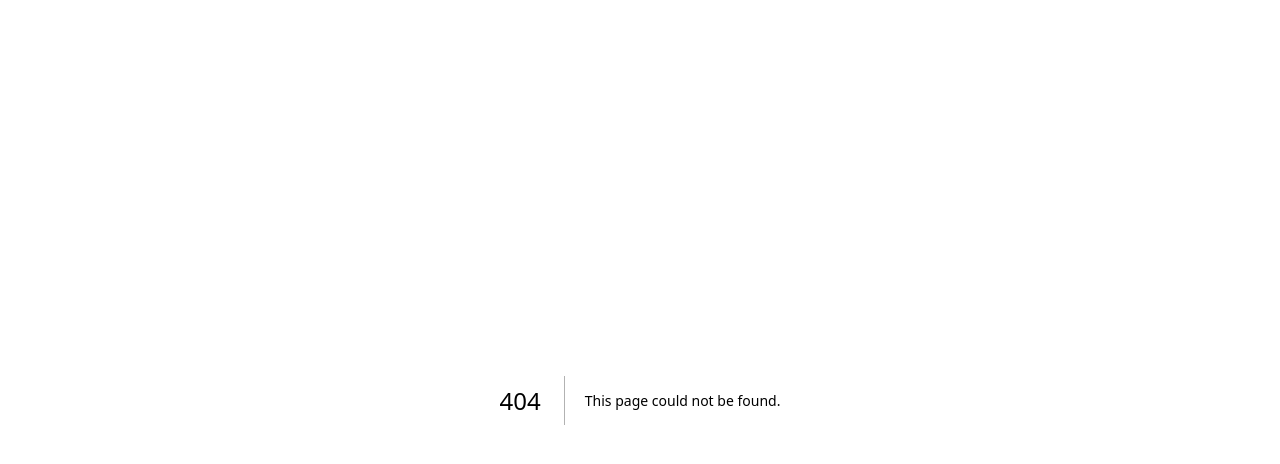
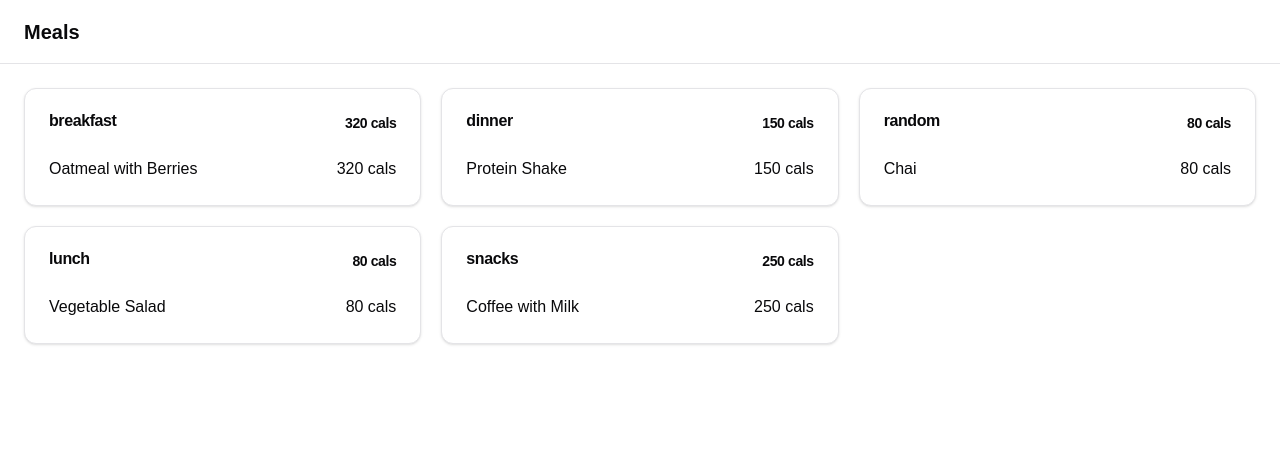
Before and after one commit to vishkashpvp/calcon-fit, a Next.js app: page /app/meals in a window 1280 px wide. Before the commit this address had no page. Shown: the top 464 px of the page. Built offline with nearby package versions, Linux system fonts and the light colour scheme.

Commit message:
feat(ui): add meals page with widgets for meal types

```diff
--- /dev/null
+++ b/app/app/meals/MealsPage.tsx
@@ -0,0 +1,34 @@
+"use client";
+
+import Widget from "./Widget";
+
+// TODO: get data from api & remove me
+const data = {
+  breakfast: [{ name: "Oatmeal with Berries", calories: 320 }],
+  lunch: [{ name: "Vegetable Salad", calories: 80 }],
+  dinner: [{ name: "Protein Shake", calories: 150 }],
+  snacks: [{ name: "Coffee with Milk", calories: 250 }],
+  random: [{ name: "Chai", calories: 80 }],
+};
+
+export default function MealsPage() {
+  return (
+    <div className="flex flex-col h-full">
+      <header className="flex items-center h-16 px-6 border-b">
+        <h1 className="text-xl font-semibold">Meals</h1>
+      </header>
+      <main className="flex-1 p-6 overflow-auto">
+        <div className="gap-5 columns-1 sm:columns-2 lg:columns-3 2xl:columns-5">
+          {Object.entries(data).map(([mealType, items]) => (
+            <Widget
+              key={mealType}
+              className="mb-5 break-inside-avoid"
+              title={mealType}
+              items={items}
+            />
+          ))}
+        </div>
+      </main>
+    </div>
+  );
+}
--- /dev/null
+++ b/app/app/meals/Widget.tsx
@@ -0,0 +1,46 @@
+import React from "react";
+import { Card, CardContent, CardHeader, CardTitle } from "@/components/ui/card";
+
+interface MealItem {
+  name: string;
+  calories: number;
+}
+
+interface MealCardProps {
+  title: string;
+  items: MealItem[];
+  className?: React.HtmlHTMLAttributes<HTMLDivElement>["className"];
+}
+
+export default function Widget({ title, items, className }: MealCardProps) {
+  const totalCalories = items.reduce((sum, item) => sum + item.calories, 0);
+
+  return (
+    <Card key={title} className={className}>
+      <CardHeader>
+        <CardTitle className="flex justify-between">
+          {title}
+          <span className="text-sm font-semibold">{totalCalories} cals</span>
+        </CardTitle>
+      </CardHeader>
+      <CardContent>
+        <div className="space-y-2">
+          <>
+            {items.length === 0 ? (
+              <div className="text-center text-muted-foreground">No meals logged yet</div>
+            ) : (
+              items.map((item) => {
+                return (
+                  <div key={item.name} className="flex justify-between">
+                    <span>{item.name}</span>
+                    <span>{item.calories} cals</span>
+                  </div>
+                );
+              })
+            )}
+          </>
+        </div>
+      </CardContent>
+    </Card>
+  );
+}
--- /dev/null
+++ b/app/app/meals/page.tsx
@@ -0,0 +1,8 @@
+import type { Metadata } from "next";
+import MealsPage from "./MealsPage";
+
+export const metadata: Metadata = { title: "Meals", description: "Logged meals of the day" };
+
+export default function Page() {
+  return <MealsPage />;
+}
--- a/app/app/page.tsx
+++ b/app/app/page.tsx
@@ -4,10 +4,11 @@ import { useEffect } from "react";
 import { useSession } from "next-auth/react";
 import Link from "next/link";
 import { useRouter } from "next/navigation";
-import { Carrot, Flame, HeartCrack, Salad } from "lucide-react";
+import { ArrowRight, Carrot, Flame, HeartCrack, Salad } from "lucide-react";
 import { getAppName } from "@utils/env";
 import ThemeToggle from "@/components/ThemeToggle";
 import { Avatar, AvatarFallback, AvatarImage } from "@/components/ui/avatar";
+import { Button } from "@/components/ui/button";
 import { Tracker } from "./Tracker";
 
 // TODO: replace `TEMP_IMG_PATH` with some proper icon/image
@@ -46,7 +47,15 @@ export default function Page() {
           </Link>
         </div>
       </div>
-      <div className="grid grid-cols-1 gap-4 p-5 md:grid-cols-2 lg:grid-cols-4">
+      <div className="flex items-center justify-between m-5 mb-0">
+        <h1 className="text-xl">dashboard</h1>
+        <Button asChild>
+          <Link href="/app/meals">
+            Add Meal <ArrowRight className="w-4 h-4" />
+          </Link>
+        </Button>
+      </div>
+      <div className="grid grid-cols-1 gap-5 p-5 md:grid-cols-2 lg:grid-cols-4">
         <Tracker label="calories" consumed={1200} goal={session.user.dailyCalGoal} Icon={Flame} />
         <Tracker label="protein" consumed={42} unit="g" goal={120} Icon={Salad} />
         <Tracker label="carbs" consumed={350} unit="g" goal={250} Icon={Carrot} />
```
